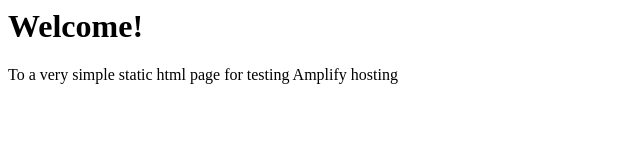
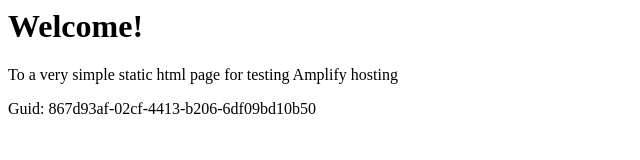
Before and after one commit to aws-aemilia-lhr/Github-PR-Commit-Integration-Test-DoNotTouch-Gith-P5X5MO5I-v1-preprod-eu-west-2, a website: page src/index.html in a window 1280 px wide. Shown: the whole page, without its empty margins (0-640 px from the left). Drawn offline with Linux system fonts and the light colour scheme.

Commit message:
commit from integ tests

```diff
--- a/src/index.html
+++ b/src/index.html
@@ -1,3 +1,5 @@
+
+
 <html lang="en">
 
 <head>
@@ -10,6 +12,6 @@
 <body>
     <h1>Welcome!</h1>
     <p>To a very simple static html page for testing Amplify hosting</p>
-</body>
+    <p>Guid: 867d93af-02cf-4413-b206-6df09bd10b50</p></body>
 
 </html>
```
